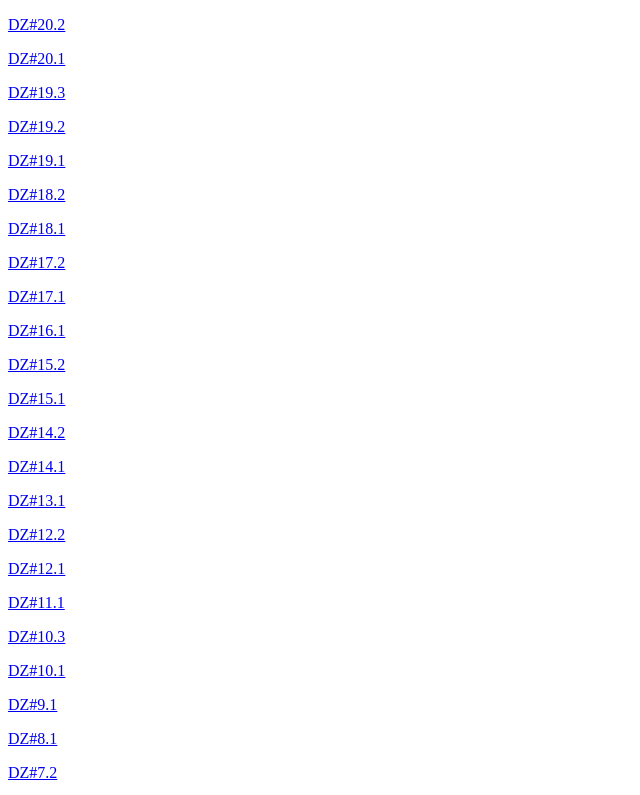
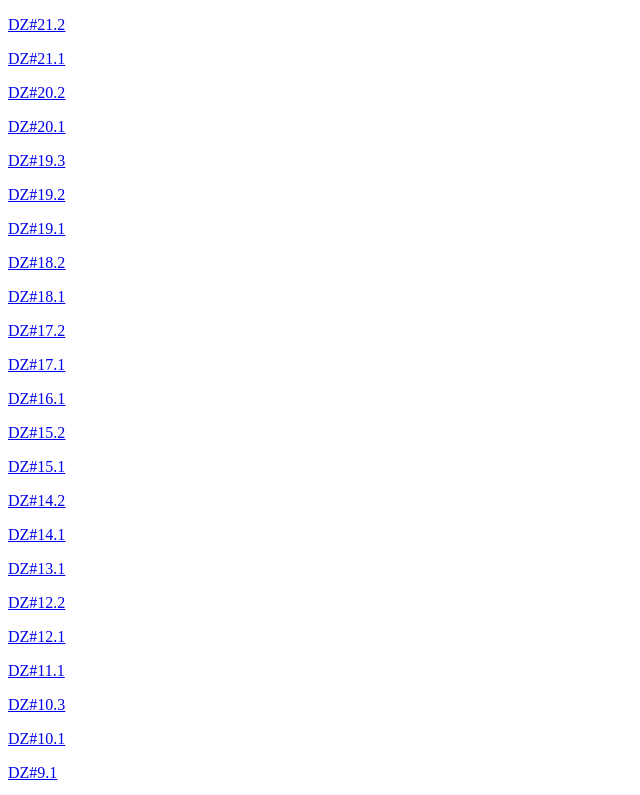
Before and after one commit to OlgaShtante/DZ_tasks, a plain HTML site: page public/index.html in a window 1280 px wide. Shown: the top 795 px of the page, without its empty margins (0-640 px from the left). Drawn offline with Linux system fonts and the light colour scheme.

Commit message:
update index.html of all tasks with urls of 21

```diff
--- a/public/index.html
+++ b/public/index.html
@@ -7,6 +7,20 @@
     <title>All Tasks</title>
   </head>
   <body>
+    <p>
+      <a
+        target="_blank"
+        href="https://stackblitz.com/github/OlgaShtante/DZ_tasks/tree/master/21.2"
+        >DZ#21.2</a
+      >
+    </p>
+    <p>
+      <a
+        target="_blank"
+        href="https://stackblitz.com/github/OlgaShtante/DZ_tasks/tree/master/21.1"
+        >DZ#21.1</a
+      >
+    </p>
     <p>
       <a
         target="_blank"
```
